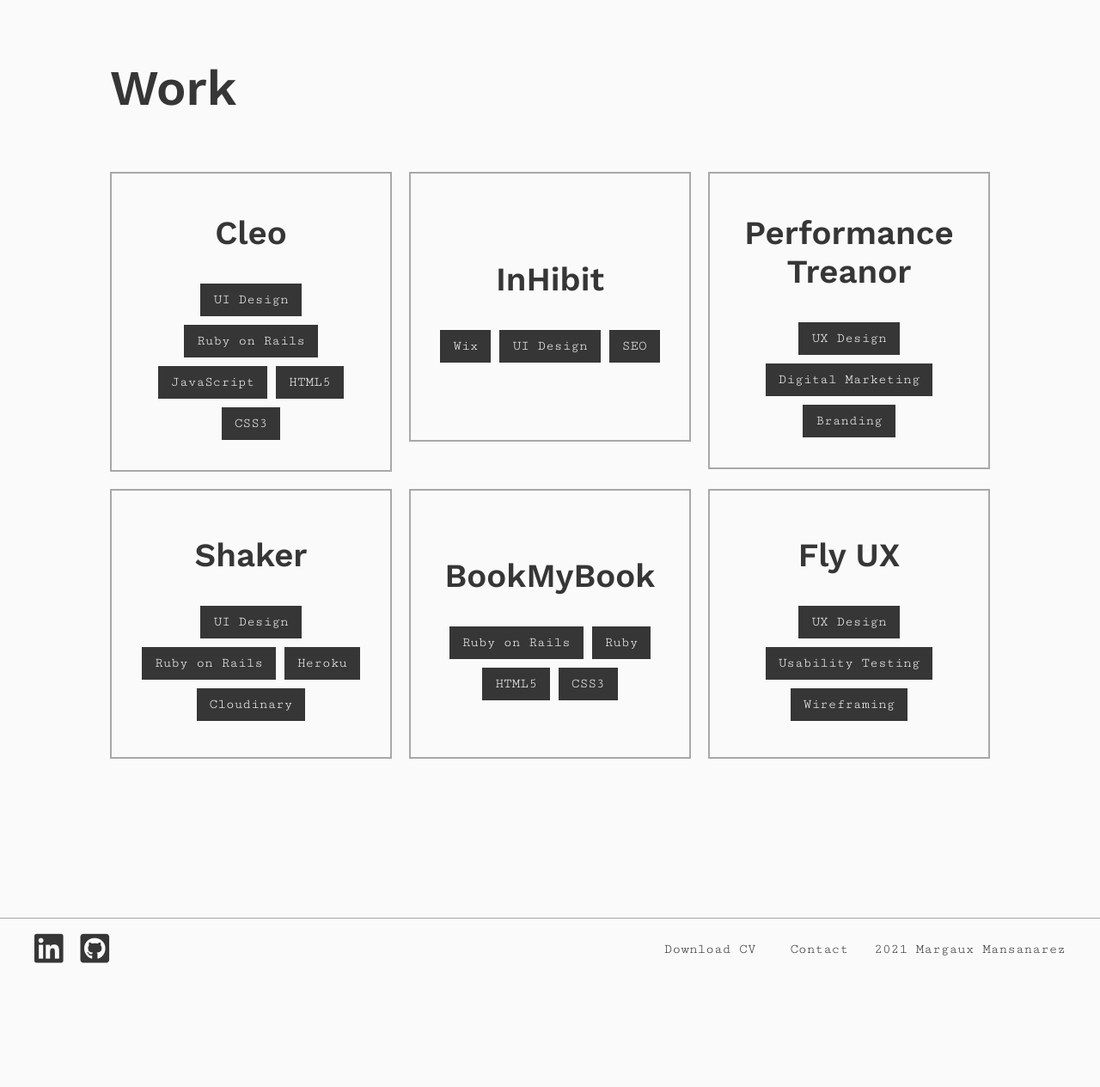
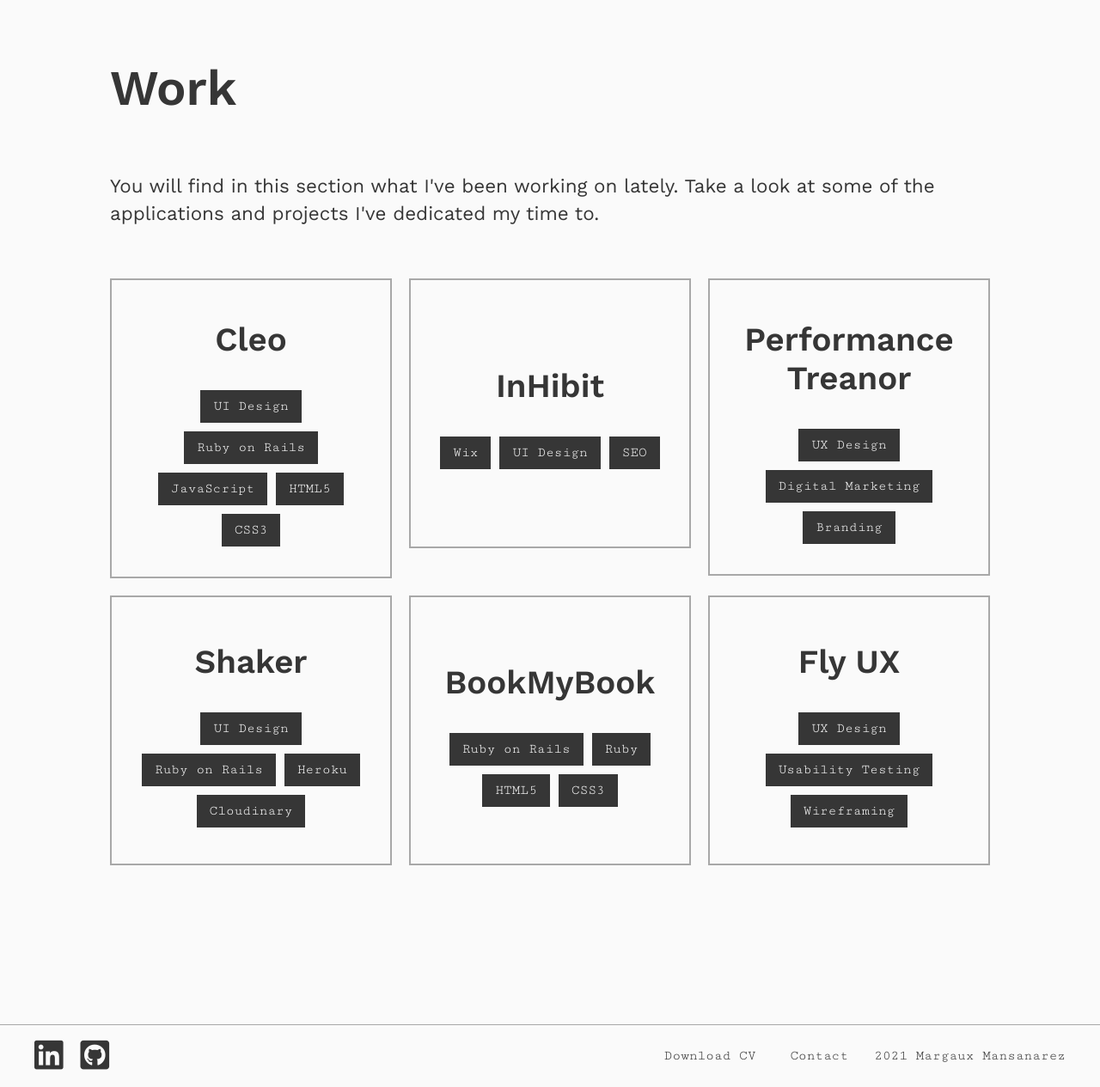
Before and after one commit to margaux-m/portfolio, a PHP site: page /pages/work.html in a window 1280 px wide. Shown: the part 162-1427 px from the top of the page at 86% size. Before the commit the page ends 1283 px from the top, so only its background shows below. Run offline with PHP 8.4, Linux system fonts and the light colour scheme; some libraries are stand-ins or nearby versions.

Commit message:
Work: added intro line

```diff
--- a/assets/css/components/cards.css
+++ b/assets/css/components/cards.css
@@ -28,6 +28,7 @@
   grid-gap: 20px;
   text-align: center;
   grid-auto-rows: 1fr;
+  margin-top: 60px;
 }
 
 .project-cards > a {
--- a/pages/work.html
+++ b/pages/work.html
@@ -21,6 +21,10 @@
   <!-- Main content -->
   <div class="container">
     <h1>Work</h1>
+    <p>
+      You will find in this section what I've been working on lately.
+      Take a look at some of the applications and projects I've dedicated my time to.
+    </p>
     <div class="project-cards">
       <a href="./projects/cleo.html">
         <div class="project-card cleo">
```
